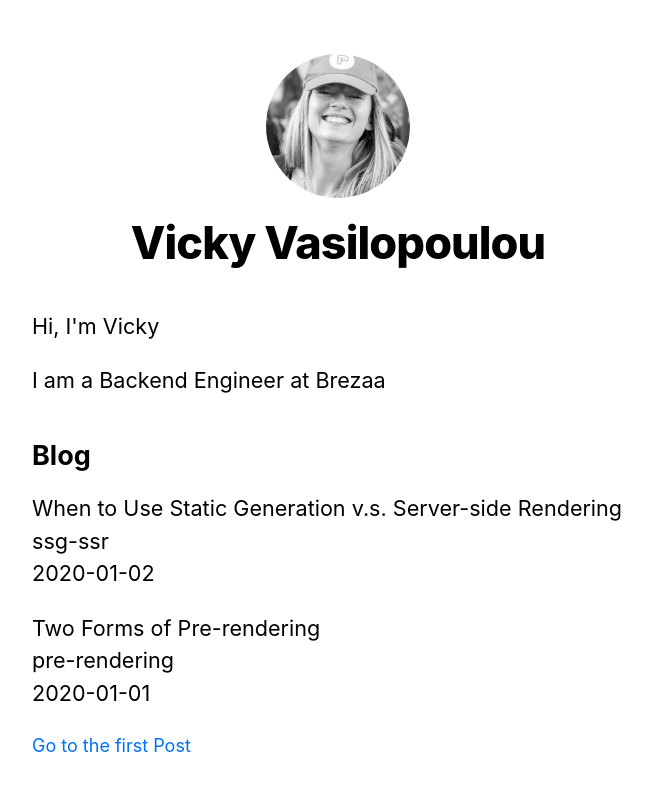
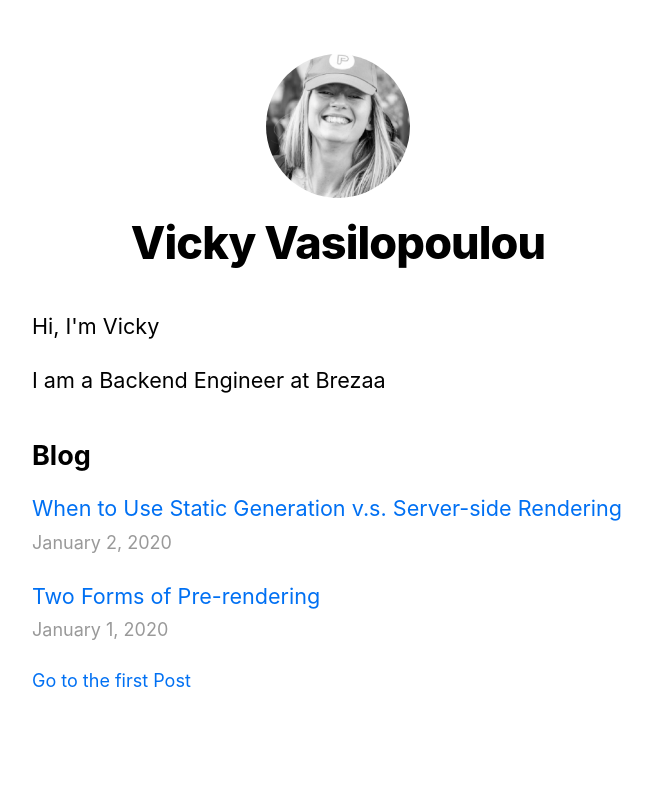
Before and after one commit to Viki-Robles/nextBlog, a Next.js app: page / in a window 1280 px wide. Shown: the top 790 px of the page, without its empty margins (302-954 px from the left). Built offline with nearby package versions, Linux system fonts and the light colour scheme.

Commit message:
add dynamic routes

```diff
--- a/lib/posts.js
+++ b/lib/posts.js
@@ -1,6 +1,8 @@
 import fs from 'fs'
 import path from 'path'
 import matter from 'gray-matter'
+import remark from 'remark'
+import html from 'remark-html'
 
 const postsDirectory = path.join(process.cwd(), 'posts')
 
@@ -45,16 +47,23 @@
   })
 }
 
-export function getPostData(id) {
+export async function getPostData(id) {
     const fullPath = path.join(postsDirectory, `${id}.md`)
     const fileContents = fs.readFileSync(fullPath, 'utf8')
 
     // Use gray-matter to parse the post metadata section
     const matterResult = matter(fileContents)
 
-  // Combine the data with the id
+    // Use remark to convert markdown into HTML string
+    const processedContent = await remark()
+      .use(html)
+      .process(matterResult.content)
+    const contentHtml = processedContent.toString()
+
+    // Combine the data with the id and contentHtml
     return {
       id,
+      contentHtml,
       ...matterResult.data
     }
   }
--- a/package.json
+++ b/package.json
@@ -9,10 +9,13 @@
   },
   "dependencies": {
     "classnames": "^2.2.6",
+    "date-fns": "^2.16.1",
     "gray-matter": "^4.0.2",
     "next": "9.5.3",
     "react": "16.13.1",
     "react-dom": "16.13.1",
+    "remark": "^12.0.1",
+    "remark-html": "^12.0.0",
     "sass": "^1.26.11"
   }
 }
--- /dev/null
+++ b/pages/components/Date/date.js
@@ -0,0 +1,6 @@
+import { parseISO, format } from 'date-fns'
+
+export default function Date({ dateString }) {
+  const date = parseISO(dateString)
+  return <time dateTime={dateString}>{format(date, 'LLLL d, yyyy')}</time>
+}
--- a/pages/index.js
+++ b/pages/index.js
@@ -3,7 +3,7 @@
 import utilStyles from './styles/utils.module.css';
 import Link from 'next/link';
 import { getSortedPostsData } from '../lib/posts';
-
+import Date from './components/Date/date';
 
 export default function Home({ allPostsData }) {
   return (
@@ -20,12 +20,14 @@
         <ul className={utilStyles.list}>
           {allPostsData.map(({ id, date, title }) => (
             <li className={utilStyles.listItem} key={id}>
-              {title}
-              <br />
-              {id}
-              <br />
-              {date}
-            </li>
+            <Link href={`/posts/${id}`}>
+              <a>{title}</a>
+            </Link>
+            <br />
+            <small className={utilStyles.lightText}>
+              <Date dateString={date} />
+            </small>
+          </li>
           ))}
         </ul>
       </section>
```
Also changed, not shown: pages/posts/[id].js (+13 -6 lines), 1 other file (tests, documents, lock files or other folders). Lines whose indentation alone changed are shown as unchanged.
